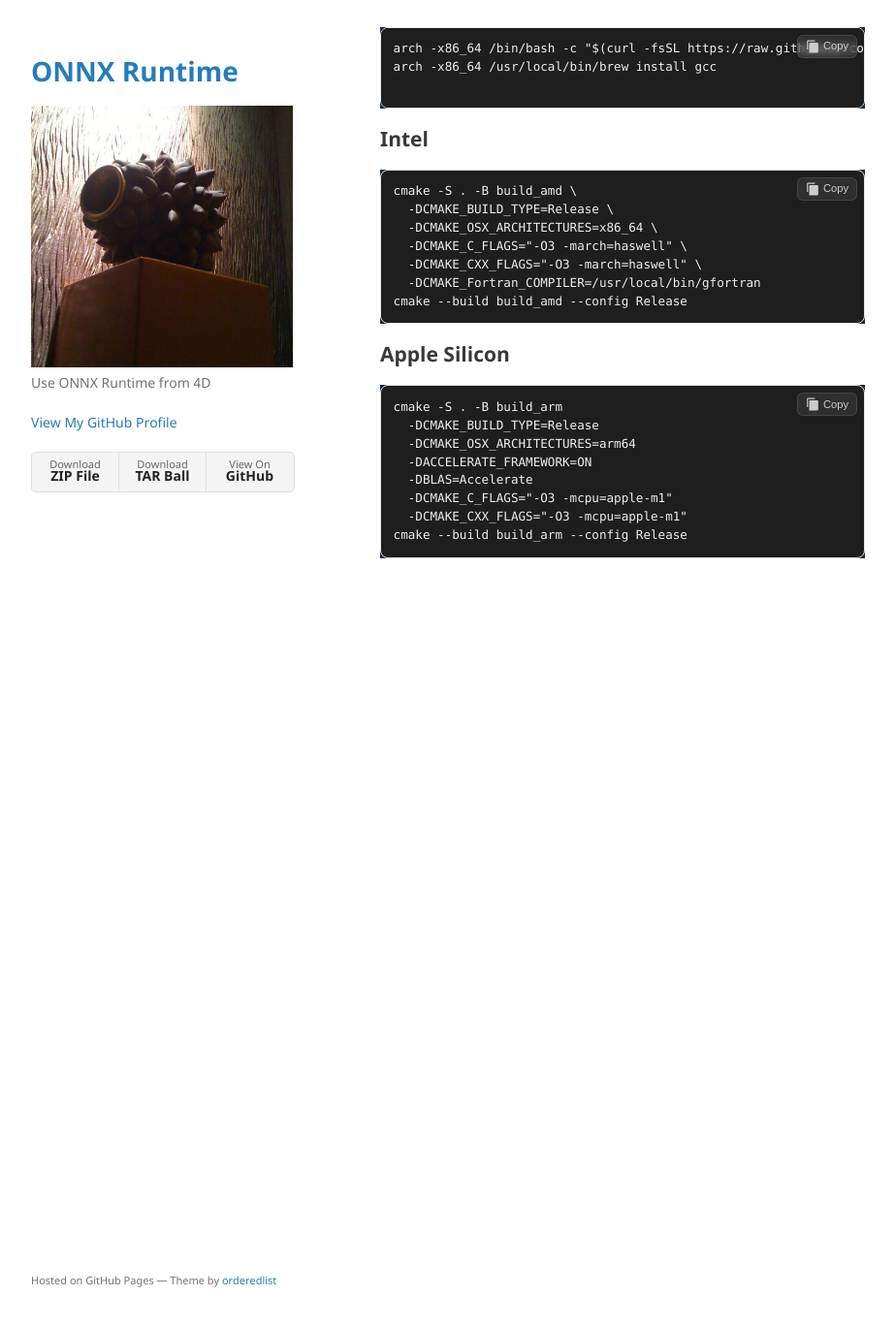
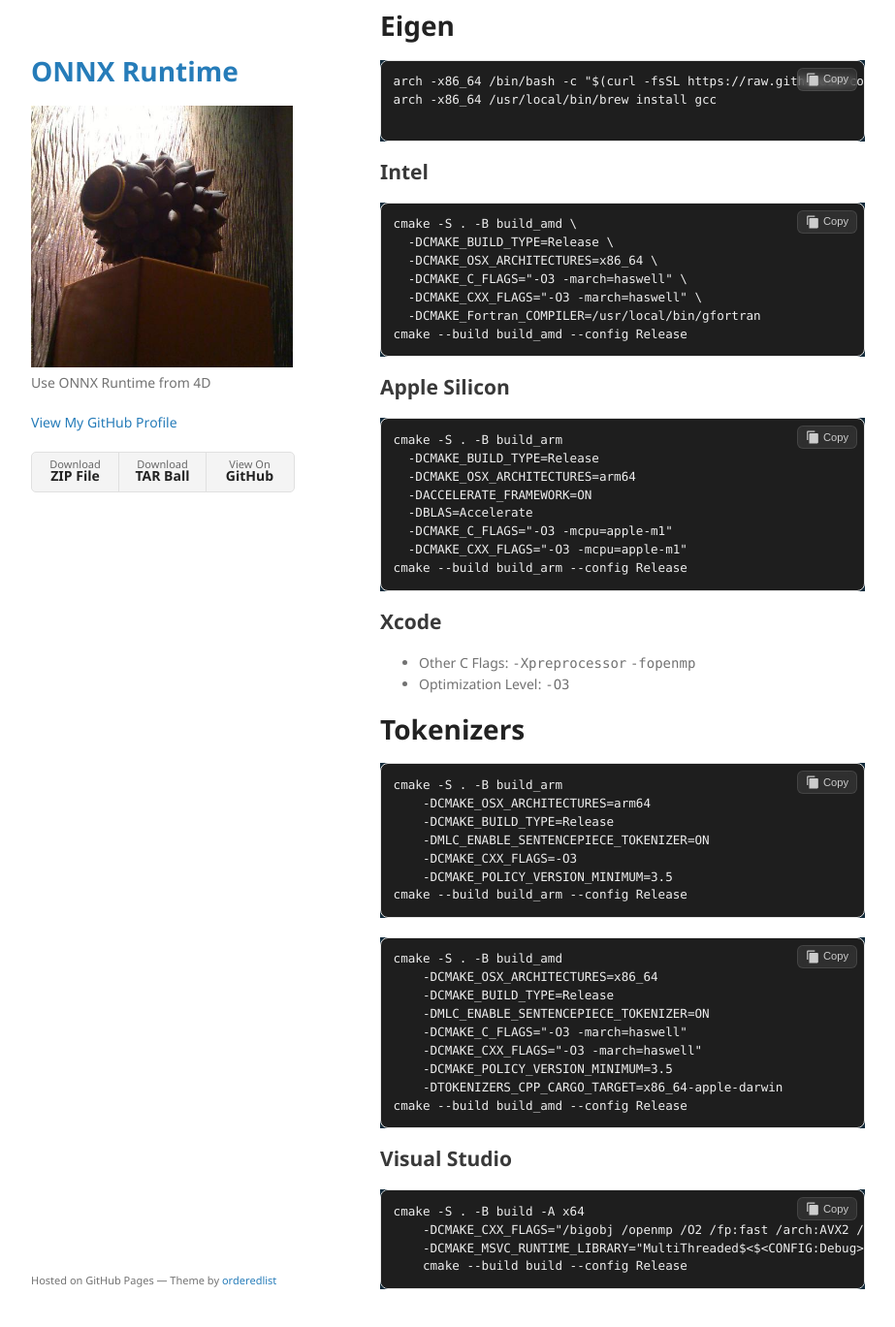
Before and after one commit to miyako/onnx-genai, a Jekyll site: the page built from eigen.md, in a window 1280 px wide and 1400 px high, scrolled down 47 px. Shown: the top 1369 px of the window at 97% size, without its empty margins (178-1101 px from the left). Built offline with Jekyll 4.4.1, drawn with Linux system fonts in a browser that asks for light colours; before the commit the page ends 900 px from its top, so only the background shows below that.

Commit message:
eigen memo

````diff
--- a/eigen.md
+++ b/eigen.md
@@ -1,6 +1,8 @@
 ---
 layout: default
 ---
+
+# Eigen
 
 ```
 arch -x86_64 /bin/bash -c "$(curl -fsSL https://raw.githubusercontent.com/Homebrew/install/HEAD/install.sh)"
@@ -32,3 +34,41 @@
   -DCMAKE_CXX_FLAGS="-O3 -mcpu=apple-m1"
 cmake --build build_arm --config Release
 ```
+
+## Xcode
+
+* Other C Flags: `-Xpreprocessor` `-fopenmp`
+* Optimization Level: `-O3`
+
+# Tokenizers
+
+```
+cmake -S . -B build_arm
+    -DCMAKE_OSX_ARCHITECTURES=arm64
+    -DCMAKE_BUILD_TYPE=Release
+    -DMLC_ENABLE_SENTENCEPIECE_TOKENIZER=ON
+    -DCMAKE_CXX_FLAGS=-O3
+    -DCMAKE_POLICY_VERSION_MINIMUM=3.5
+cmake --build build_arm --config Release
+```
+
+```
+cmake -S . -B build_amd
+    -DCMAKE_OSX_ARCHITECTURES=x86_64
+    -DCMAKE_BUILD_TYPE=Release
+    -DMLC_ENABLE_SENTENCEPIECE_TOKENIZER=ON
+    -DCMAKE_C_FLAGS="-O3 -march=haswell"
+    -DCMAKE_CXX_FLAGS="-O3 -march=haswell"
+    -DCMAKE_POLICY_VERSION_MINIMUM=3.5
+    -DTOKENIZERS_CPP_CARGO_TARGET=x86_64-apple-darwin
+cmake --build build_amd --config Release
+```
+
+## Visual Studio
+
+```
+cmake -S . -B build -A x64
+    -DCMAKE_CXX_FLAGS="/bigobj /openmp /O2 /fp:fast /arch:AVX2 /Ob2"
+    -DCMAKE_MSVC_RUNTIME_LIBRARY="MultiThreaded$<$<CONFIG:Debug>:Debug>"
+    cmake --build build --config Release
+ ```
````
Also changed, not shown: 5 other files.
